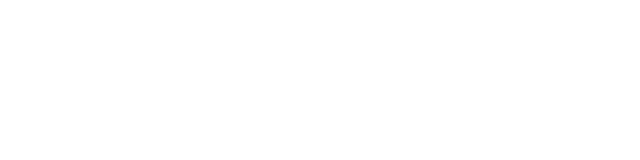
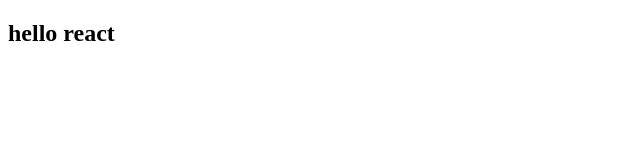
Before and after one commit to otashiy/deliery-trans, a React (Create React App) app: page / in a window 1280 px wide. Shown: the top 160 px of the page, without its empty margins (0-640 px from the left). Built offline with nearby package versions, Linux system fonts and the light colour scheme.

Commit message:
i adeed h2 in app.jsx

```diff
--- a/src/App.js
+++ b/src/App.js
@@ -1,6 +1,8 @@
 const App = () => {
     return (
-        <div></div>
+        <div>
+            <h2>hello react</h2>
+        </div>
     )
 }
 
```
Also changed, not shown: 1 other file (tests, documents, lock files or other folders).
